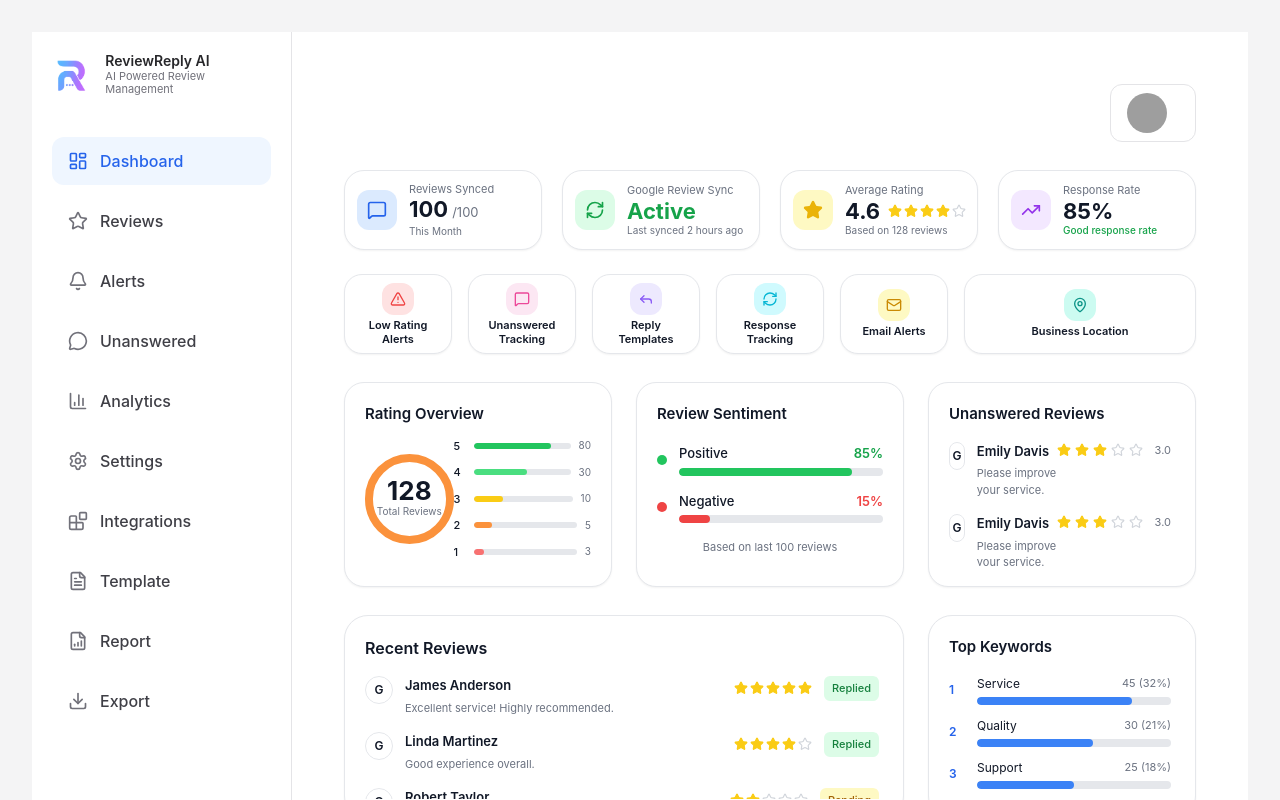
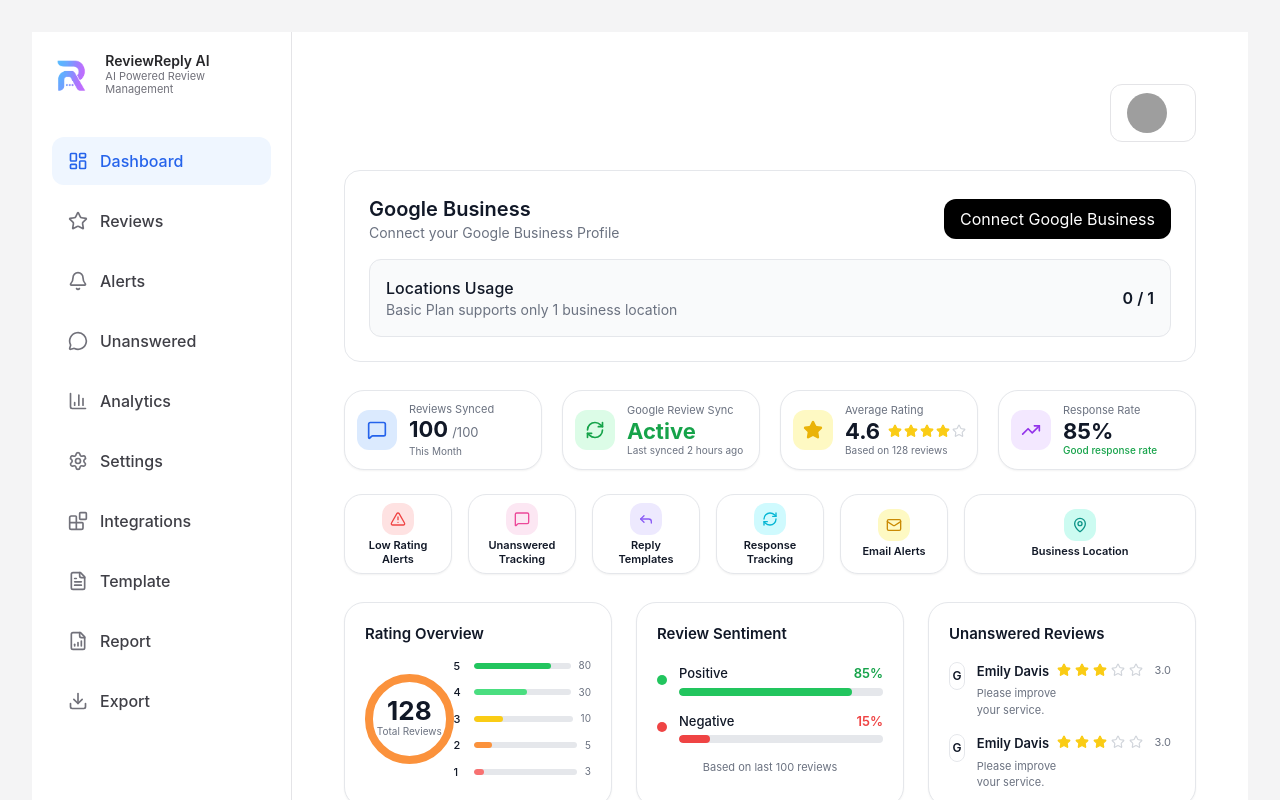
Before and after one commit to afnankhan123456/reviewreply-ai, a Next.js app: page /plans/basic/dashbord in a window 1280 px wide. Shown: the top 800 px of the page. Built offline with nearby package versions, Linux system fonts and the light colour scheme; no server answers; grey boxes are pictures that could not be loaded.

Commit message:
Update page.tsx

```diff
--- a/app/plans/basic/dashbord/page.tsx
+++ b/app/plans/basic/dashbord/page.tsx
@@ -76,6 +76,38 @@ export default function DashboardPage() {
 
       <div className="p-5 lg:p-7">
         <Topbar />
+
+        {/* Google Business Connection Card */}
+        <div className="bg-white dark:bg-gray-800 border border-gray-200 dark:border-gray-700 rounded-2xl p-6 mt-7">
+          <div className="flex items-center justify-between mb-4">
+            <div>
+              <h2 className="text-xl font-semibold text-gray-900 dark:text-gray-100">
+                Google Business
+              </h2>
+              <p className="text-sm text-gray-500 dark:text-gray-400">
+                Connect your Google Business Profile
+              </p>
+            </div>
+            <button className="bg-black dark:bg-white dark:text-black text-white px-4 py-2 rounded-xl">
+              Connect Google Business
+            </button>
+          </div>
+          <div className="mt-4">
+            <div className="flex items-center justify-between bg-gray-50 dark:bg-gray-700/30 border border-gray-200 dark:border-gray-600 rounded-xl p-4">
+              <div>
+                <h3 className="font-medium text-gray-900 dark:text-gray-100">
+                  Locations Usage
+                </h3>
+                <p className="text-sm text-gray-500 dark:text-gray-400">
+                  Basic Plan supports only 1 business location
+                </p>
+              </div>
+              <div className="text-gray-900 dark:text-gray-100 font-semibold">
+                0 / 1
+              </div>
+            </div>
+          </div>
+        </div>
 
         {/* TOP 4 CARDS — height 80px */}
         <div className="grid grid-cols-1 sm:grid-cols-2 xl:grid-cols-4 gap-5 mt-7">
```
